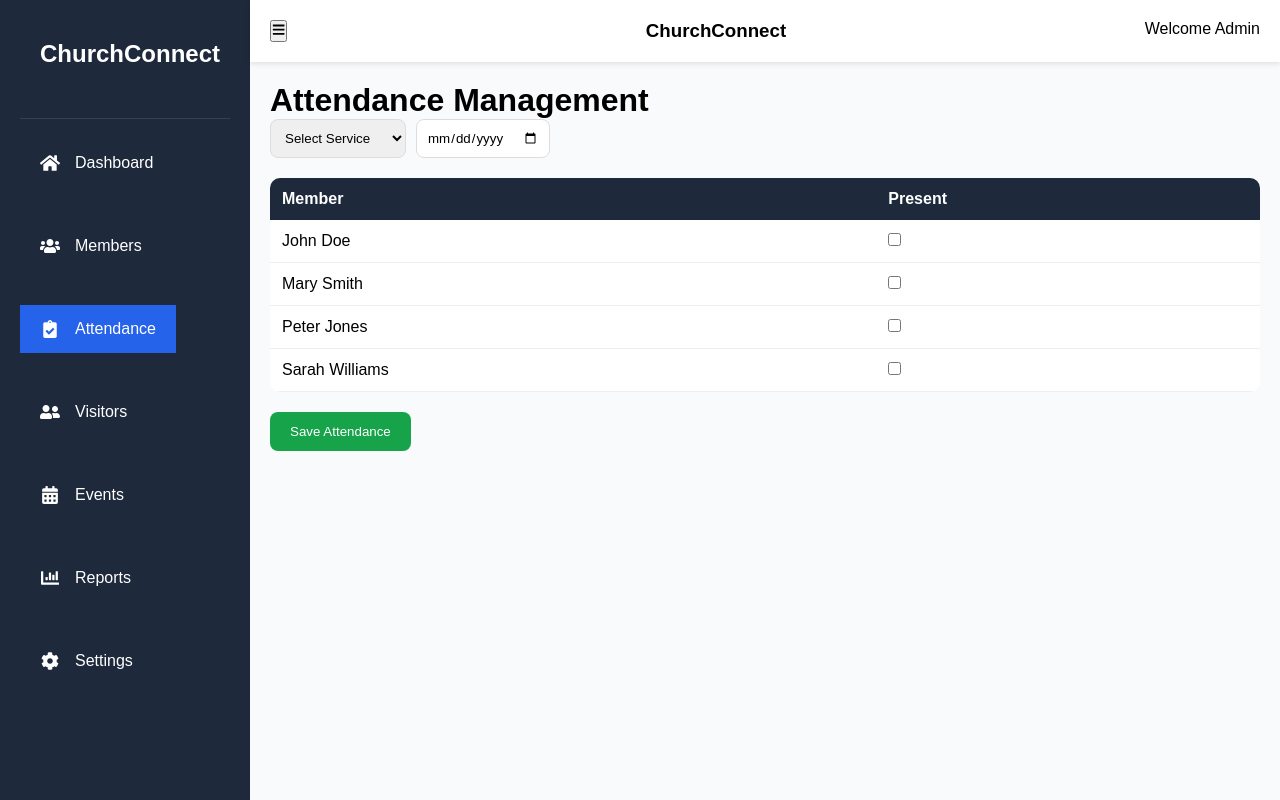
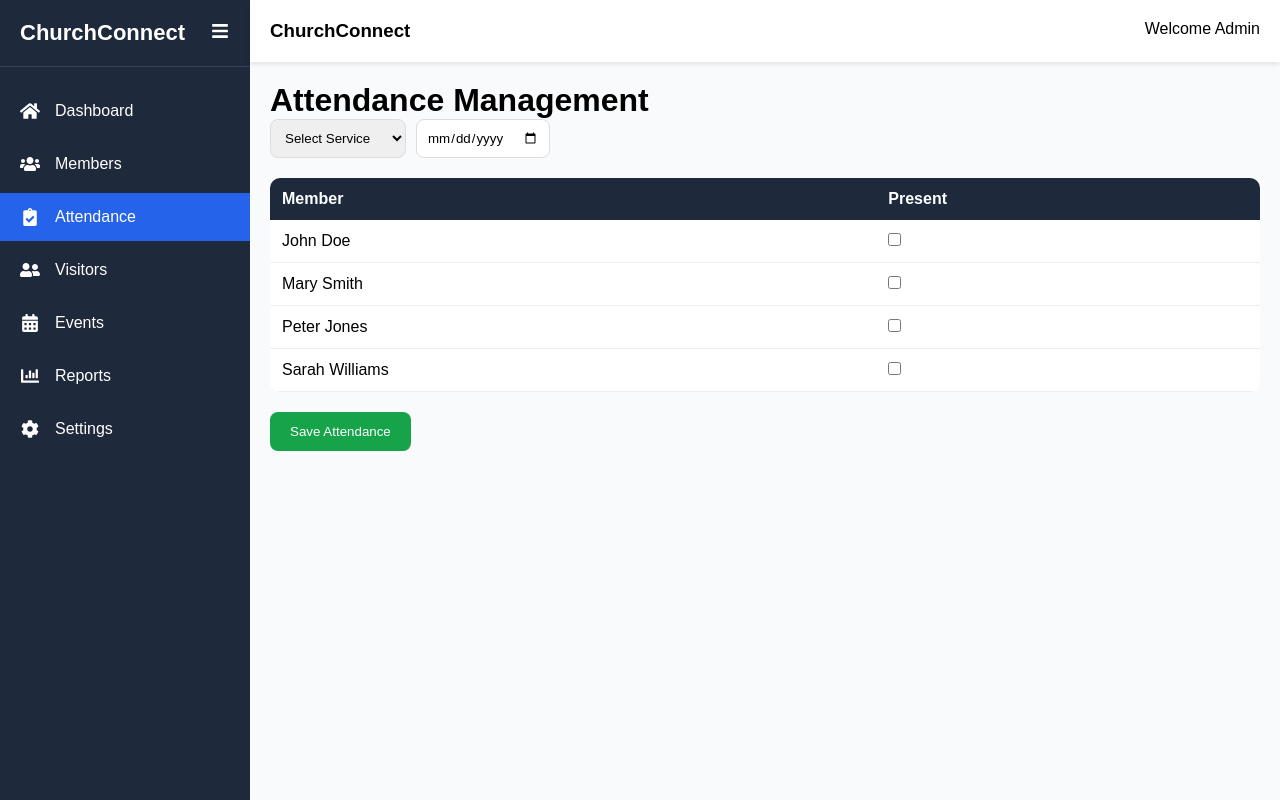
Before and after one commit to MphoJr/Church-Connect, a React (Vite) app in the folder client/: page /attendance in a window 1280 px wide. Built offline with nearby package versions, Linux system fonts and the light colour scheme.

Commit message:
Refactor Sidebar and Topbar components; add sidebar toggle button and improve layout; restore member service file

```diff
--- a/client/src/App.css
+++ b/client/src/App.css
@@ -10,27 +10,6 @@
   min-height: 100vh;
 }
 
-.sidebar {
-  width: 250px;
-  background: #1e293b;
-  color: white;
-  padding: 20px;
-}
-
-.sidebar h2 {
-  margin-bottom: 30px;
-}
-
-.sidebar ul {
-  list-style: none;
-}
-
-.sidebar li {
-  padding: 15px 0;
-  display: flex;
-  gap: 10px;
-  cursor: pointer;
-}
 .sidebar {
   background: #1e293b;
   color: white;
@@ -48,15 +27,34 @@
 }
 
 .sidebar-header {
+  display: flex;
+  justify-content: space-between;
+  align-items: center;
   padding: 20px;
-  text-align: center;
   border-bottom: 1px solid #334155;
+}
+
+.sidebar-header h2 {
+  margin: 0;
+  font-size: 22px;
+}
+
+.sidebar-toggle {
+  background: transparent;
+  border: none;
+  color: white;
+  font-size: 18px;
+  cursor: pointer;
+}
+
+.sidebar-toggle:hover {
+  color: #60a5fa;
 }
 
 .sidebar ul {
   list-style: none;
   padding: 0;
-  margin: 0;
+  margin: 20px 0;
 }
 
 .sidebar li {
@@ -64,12 +62,12 @@
 }
 
 .sidebar a {
-  color: white;
-  text-decoration: none;
   display: flex;
   align-items: center;
   gap: 15px;
   padding: 15px 20px;
+  color: white;
+  text-decoration: none;
   transition: 0.3s;
 }
 
@@ -82,10 +80,9 @@
 }
 
 .sidebar svg {
+  min-width: 20px;
   font-size: 18px;
-  min-width: 20px;
 }
-
 .main {
   flex: 1;
   background: #f8fafc;
--- a/client/src/components/Sidebar.jsx
+++ b/client/src/components/Sidebar.jsx
@@ -7,15 +7,23 @@ import {
   FaCalendarAlt,
   FaChartBar,
   FaCog,
+  FaBars,
 } from "react-icons/fa";
 
-const Sidebar = ({ sidebarOpen }) => {
+const Sidebar = ({ sidebarOpen, setSidebarOpen }) => {
   return (
     <div
       className={`sidebar ${sidebarOpen ? "sidebar-open" : "sidebar-closed"}`}
     >
       <div className="sidebar-header">
-        <h2>{sidebarOpen ? "ChurchConnect" : "CC"}</h2>
+        {sidebarOpen && <h2>ChurchConnect</h2>}
+
+        <button
+          className="sidebar-toggle"
+          onClick={() => setSidebarOpen(!sidebarOpen)}
+        >
+          <FaBars />
+        </button>
       </div>
 
       <nav>
--- a/client/src/components/Topbar.jsx
+++ b/client/src/components/Topbar.jsx
@@ -3,10 +3,6 @@ import { FaBars } from "react-icons/fa";
 const Topbar = ({ sidebarOpen, setSidebarOpen }) => {
   return (
     <div className="topbar">
-      <button className="menu-btn" onClick={() => setSidebarOpen(!sidebarOpen)}>
-        <FaBars />
-      </button>
-
       <h3>ChurchConnect</h3>
 
       <div>Welcome Admin</div>
--- a/client/src/services/memberService.js
+++ /dev/null
@@ -1,13 +0,0 @@
-import API from "./api";
-
-export const getMembers = () => {
-  return API.get("/members");
-};
-
-export const createMember = (memberData) => {
-  return API.post("/members", memberData);
-};
-
-export const deleteMember = (id) => {
-  return API.delete(`/members/${id}`);
-};
```
Also changed, not shown: 1 other file (tests, documents, lock files or other folders).
